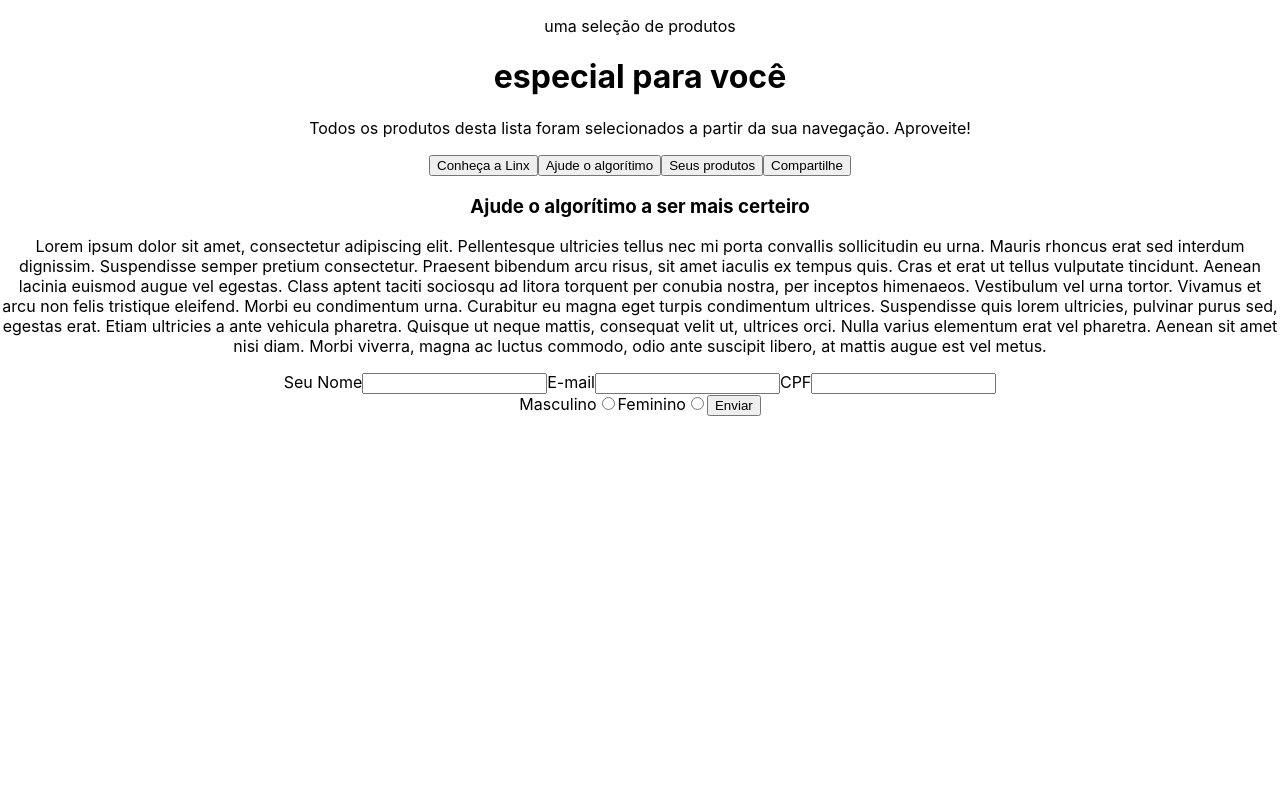
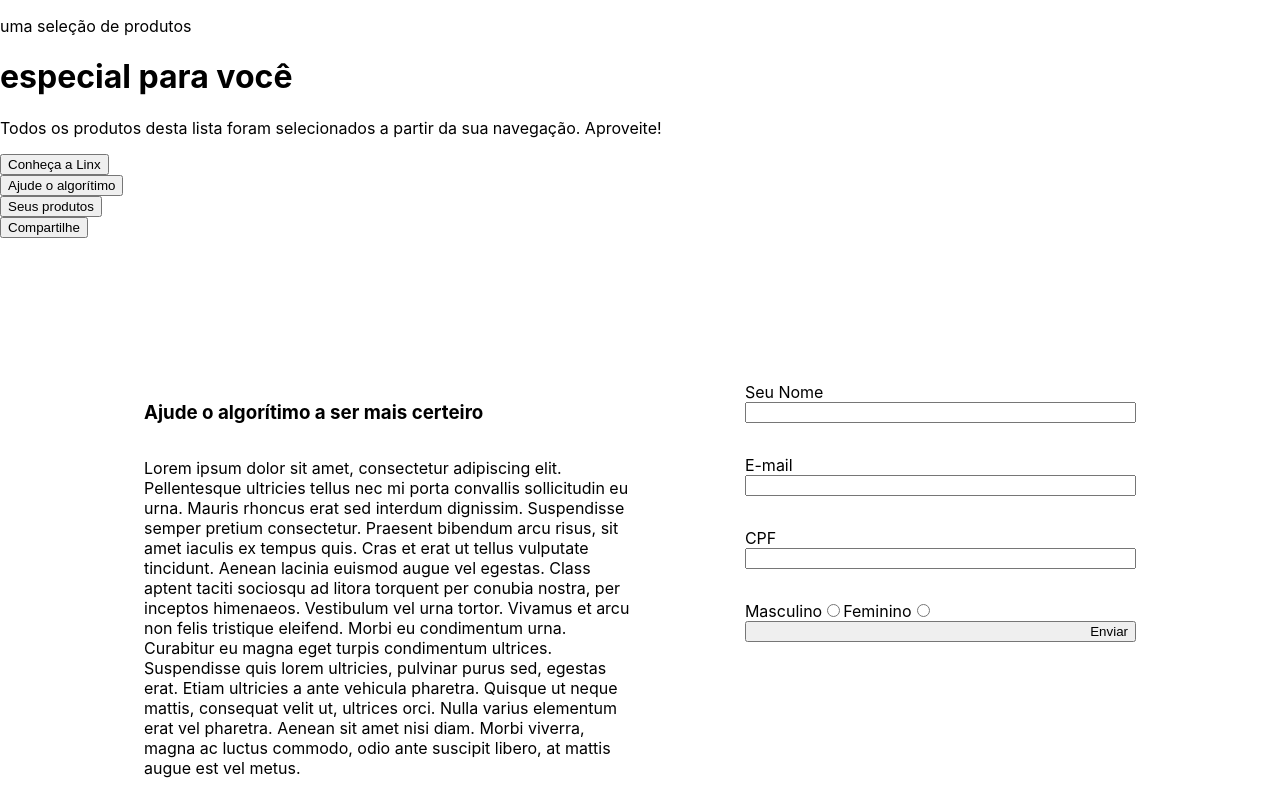
Before and after one commit to mathocihara/my-app, a React (Create React App) app: page / in a window 1280 px wide. Shown: the top 800 px of the page. Built offline with nearby package versions, Linux system fonts and the light colour scheme.

Commit message:
criação do footer e estilização da main

```diff
--- a/src/App.css
+++ b/src/App.css
@@ -1,38 +1,4 @@
-.App {
-  text-align: center;
+html{
+  display: flex;
+  height: 100%;
 }
-
-.App-logo {
-  height: 40vmin;
-  pointer-events: none;
-}
-
-@media (prefers-reduced-motion: no-preference) {
-  .App-logo {
-    animation: App-logo-spin infinite 20s linear;
-  }
-}
-
-.App-header {
-  background-color: #282c34;
-  min-height: 100vh;
-  display: flex;
-  flex-direction: column;
-  align-items: center;
-  justify-content: center;
-  font-size: calc(10px + 2vmin);
-  color: white;
-}
-
-.App-link {
-  color: #61dafb;
-}
-
-@keyframes App-logo-spin {
-  from {
-    transform: rotate(0deg);
-  }
-  to {
-    transform: rotate(360deg);
-  }
-}
--- a/src/App.js
+++ b/src/App.js
@@ -1,11 +1,13 @@
 import './App.css';
 import Header from './componentes/header.jsx';
 import Main from './componentes/main.jsx';
+import Footer from './componentes/footer.jsx'
 function App() {
   return (
     <div className="App">
       <Header/>
       <Main/>
+      <Footer/>
     </div>
   );
 }
--- /dev/null
+++ b/src/componentes/Main.css
@@ -0,0 +1,38 @@
+.container{
+    display: flex;
+    flex-direction: row;
+    margin: 9rem;
+    height: 100%;
+}
+
+.text{
+    display: flex;
+    width: 50%;
+    margin-right: 7rem;
+    flex-direction: column;
+}
+
+.form{
+    display: flex;
+    flex-direction: column;
+    justify-content: space-around;
+    height:100%;
+    width: 40%;
+}
+
+.buttonForm{
+    display: flex;
+    margin-bottom: 2rem;
+    flex-direction: column;
+}
+
+form{
+    display: flex;
+    flex-direction: column;
+
+}
+
+button{
+    display: flex;
+    justify-content: flex-end;
+}
--- /dev/null
+++ b/src/componentes/footer.jsx
@@ -0,0 +1,12 @@
+import React from 'react';
+
+function Footer (){
+
+return(
+
+    <p>Testando suas habilidades em HTML, CSS e JS. Linx Impulse 2019</p>
+)
+
+}
+
+export default Footer;
--- a/src/componentes/main.jsx
+++ b/src/componentes/main.jsx
@@ -1,11 +1,12 @@
 import React from 'react';
-
+import './Main.css'
 function Main (){
 
 
     return (
         <main>
-            <div>
+            <div className='container'>
+            <div className='text'>
         <h3>Ajude o algorítimo a ser mais certeiro</h3>
         <p>Lorem ipsum dolor sit amet, consectetur adipiscing elit. Pellentesque ultricies tellus nec mi porta convallis sollicitudin eu urna. Mauris rhoncus erat sed interdum
         dignissim. Suspendisse semper pretium consectetur. Praesent bibendum arcu risus, sit amet iaculis ex tempus quis. Cras et erat ut tellus vulputate tincidunt. Aenean
@@ -15,22 +16,22 @@ function Main (){
         diam. Morbi viverra, magna ac luctus commodo, odio ante suscipit libero, at mattis augue est vel metus.</p>
         </div>
 
-        <div>
+        <div className='form'>
         <form>
-        <label >Seu Nome
+        <label className='buttonForm'>Seu Nome
             <input type="text" />
         </label>
 
-        <label >E-mail
+        <label className='buttonForm'>E-mail
             <input type="text" />
         </label>
 
-        <label >CPF
+        <label className='buttonForm'>CPF
             <input type="text" />
         </label>
         </form>
 
-
+        <div>
         <label >Masculino
             <input type="radio" name="" id="" />
         </label>
@@ -38,10 +39,11 @@ function Main (){
         <label >Feminino
             <input type="radio" name="" id="" />
         </label>
+        </div>
 
         <button>Enviar</button>
         </div>
-
+        </div>
         </main>
 
     );
```
